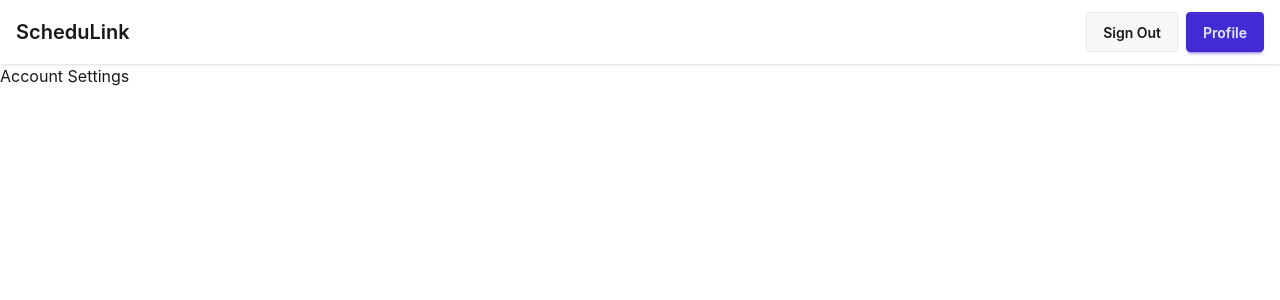
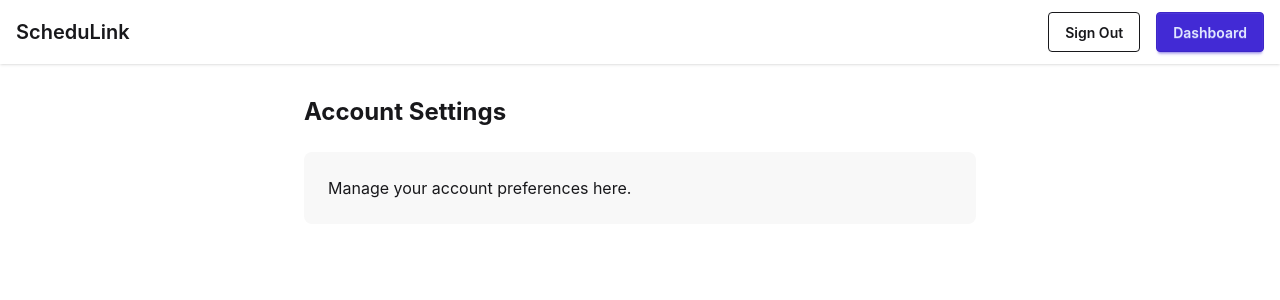
Before and after one commit to Lance-Tan/Schedule-Sharer, an Angular app in the folder ScheduLink-FrontEnd/: page /account-settings in a window 1280 px wide. Shown: the top 300 px of the page. Built offline with nearby package versions, Linux system fonts and the light colour scheme.

Commit message:
Slightly updated account page and nav bar navigation.

```diff
--- a/ScheduLink-FrontEnd/src/app/components/nav-bar.component.ts
+++ b/ScheduLink-FrontEnd/src/app/components/nav-bar.component.ts
@@ -1,11 +1,12 @@
-import { Component, Input } from '@angular/core';
+import { Component, Input, OnInit, OnDestroy } from '@angular/core';
 import { CommonModule } from '@angular/common';
-import { RouterLink } from '@angular/router';
-import { Router } from '@angular/router';
+import { RouterLink, Router, NavigationEnd } from '@angular/router';
+import { filter } from 'rxjs/operators';
+import { Subscription } from 'rxjs';
 
 @Component({
   selector: 'app-nav-bar',
-    imports: [CommonModule, RouterLink],
+  imports: [CommonModule, RouterLink],
   template: `
     <div class="navbar bg-base-100 shadow-sm px-4">
         <div class="navbar-start">
@@ -17,23 +18,63 @@ import { Router } from '@angular/router';
                 <a routerLink='/login' class="btn btn-soft btn-primary">Log In or Sign Up</a>
             </div>
 
-            <div *ngIf="signedIn">
-                <button class="btn" (click)="logout()">Sign Out</button>
-                <a routerLink='/account-settings' class="ml-2 btn btn-primary">Profile</a>
+            <div *ngIf="signedIn" class="flex gap-2">
+                <button class="btn btn-outline" (click)="logout()">Sign Out</button>
+
+                <!-- Dynamic button based on current route -->
+                <a
+                    [routerLink]="profileButtonLink"
+                    class="ml-2 btn btn-primary"
+                >
+                    {{ profileButtonText }}
+                </a>
             </div>
         </div>
     </div>
   `,
-  styles: '',
+  styles: ''
 })
 
-export class NavBar {
+export class NavBar implements OnInit, OnDestroy {
     @Input() signedIn: boolean = false;
+    profileButtonText: string = 'Profile';
+    profileButtonLink: string = '/account-settings';
+    private routerSubscription!: Subscription;
 
     constructor(private router: Router) {}
+
+    ngOnInit() {
+        this.updateProfileButton();
+
+        // Listen to route changes
+        this.routerSubscription = this.router.events
+            .pipe(filter(event => event instanceof NavigationEnd))
+            .subscribe(() => {
+                this.updateProfileButton();
+            });
+    }
+
+    updateProfileButton() {
+        const currentUrl = this.router.url;
+
+        // Check if we're on account-settings page
+        if (currentUrl.includes('/account-settings')) {
+            this.profileButtonText = 'Dashboard';
+            this.profileButtonLink = '/dashboard'; // Update this to your actual dashboard route
+        } else {
+            this.profileButtonText = 'Profile';
+            this.profileButtonLink = '/account-settings';
+        }
+    }
 
     logout() {
         localStorage.removeItem('user');
         this.router.navigate(['/login']);
     }
+
+    ngOnDestroy() {
+        if (this.routerSubscription) {
+            this.routerSubscription.unsubscribe();
+        }
+    }
 }
--- a/ScheduLink-FrontEnd/src/app/pages/accountSettings/accountSettings.html
+++ b/ScheduLink-FrontEnd/src/app/pages/accountSettings/accountSettings.html
@@ -1,3 +1,12 @@
-<app-nav-bar [signedIn]=true></app-nav-bar>
+<app-nav-bar [signedIn]="true"></app-nav-bar>
 
-<h2>Account Settings</h2>
+<div class="container mx-auto px-4 py-8">
+    <div class="max-w-2xl mx-auto">
+        <h2 class="text-2xl font-bold mb-6">Account Settings</h2>
+
+        <!-- Your account settings content here -->
+        <div class="bg-base-200 rounded-lg p-6">
+            <p>Manage your account preferences here.</p>
+        </div>
+    </div>
+</div>
```
